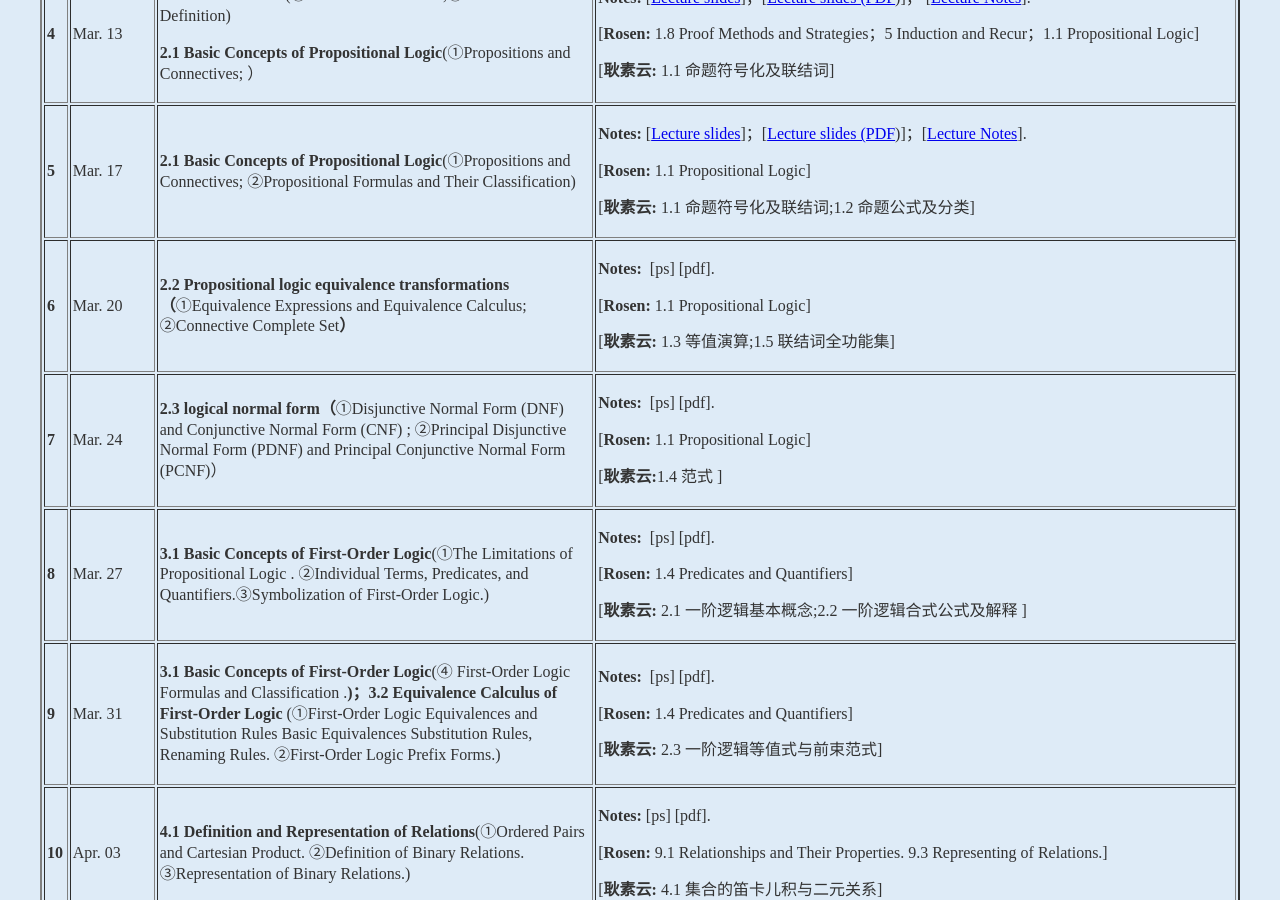
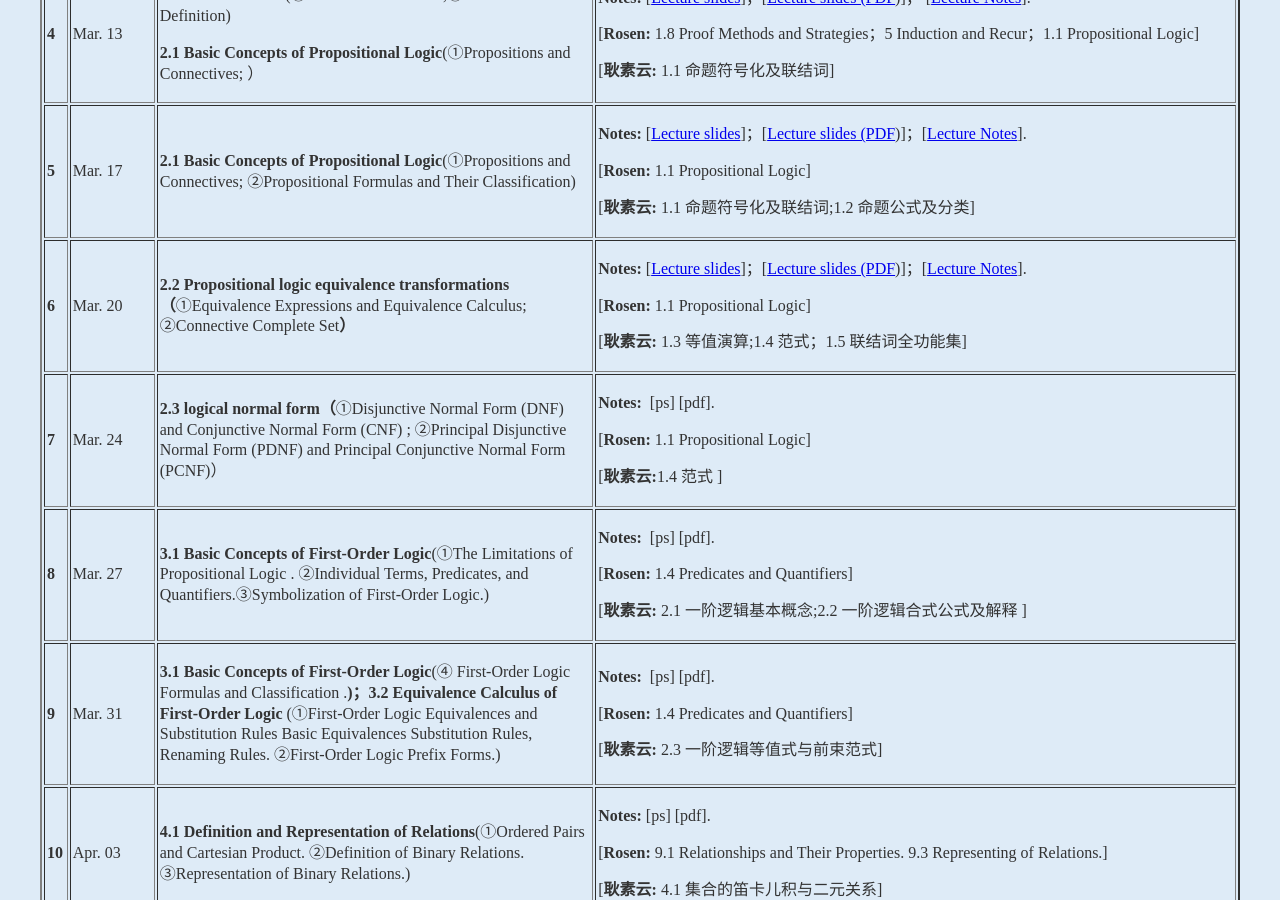
Before and after one commit to kejiwei/kejiwei.github.io, a Jekyll site: the page teaching/courses/dismath/index.html, which Jekyll copies as it is, in a window 1280 px wide and 900 px high, scrolled down 1613 px. Built offline with Jekyll 4.4.1, drawn with Linux system fonts in a browser that asks for light colours.

Commit message:
20260321

```diff
--- a/teaching/courses/dismath/index.html
+++ b/teaching/courses/dismath/index.html
@@ -123,9 +123,10 @@
                 <td><b>6</b></td>
                 <td>Mar. 20</td>
                 <td><strong>2.2 Propositional logic equivalence transformations（</strong>①Equivalence Expressions and Equivalence Calculus; ②Connective Complete Set<strong>）</strong></td>
-                <td><p><strong>Notes:</strong> &nbsp;[ps] [pdf].</p>
+
+				<td><p><strong>Notes:&nbsp;</strong>[<a href="slides/CH2 Propositional Logic-26(6)37-62.ppsx">Lecture slides</a>]；[<a href="slides/CH2 Propositional Logic-26(6)37-62.pdf">Lecture slides (PDF</a>)]；[<a href="slides/离散数学讲义第3章-命题逻辑与命题公式-20260301.pdf">Lecture Notes</a>].</p>
                   <p>[<strong>Rosen: </strong>1.1 Propositional Logic]</p>
-                  <p>[<strong>耿素云:</strong> 1.3 等值演算;1.5 联结词全功能集] </p></td>
+                  <p>[<strong>耿素云:</strong> 1.3 等值演算;1.4 范式；1.5 联结词全功能集] </p></td>
                 </tr>
 
                 <tr>
```
Also changed, not shown: 2 other files.
